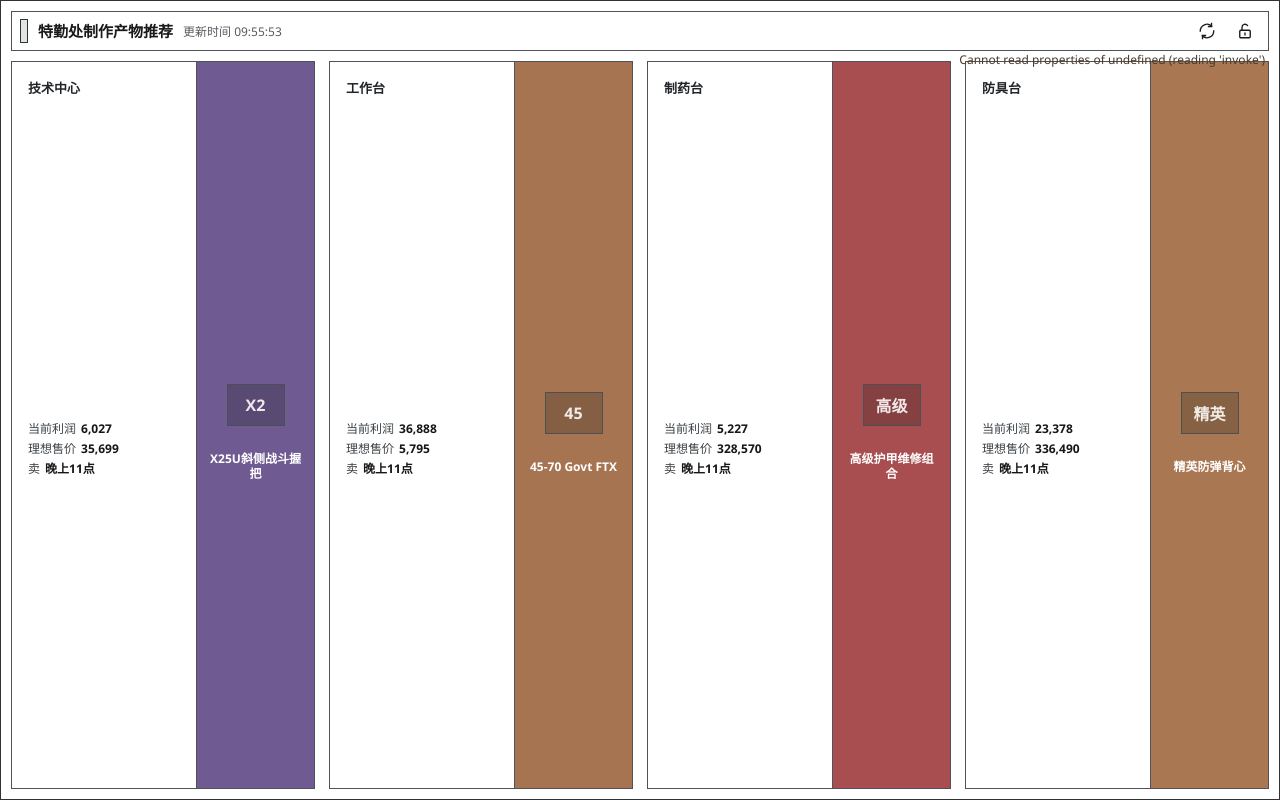
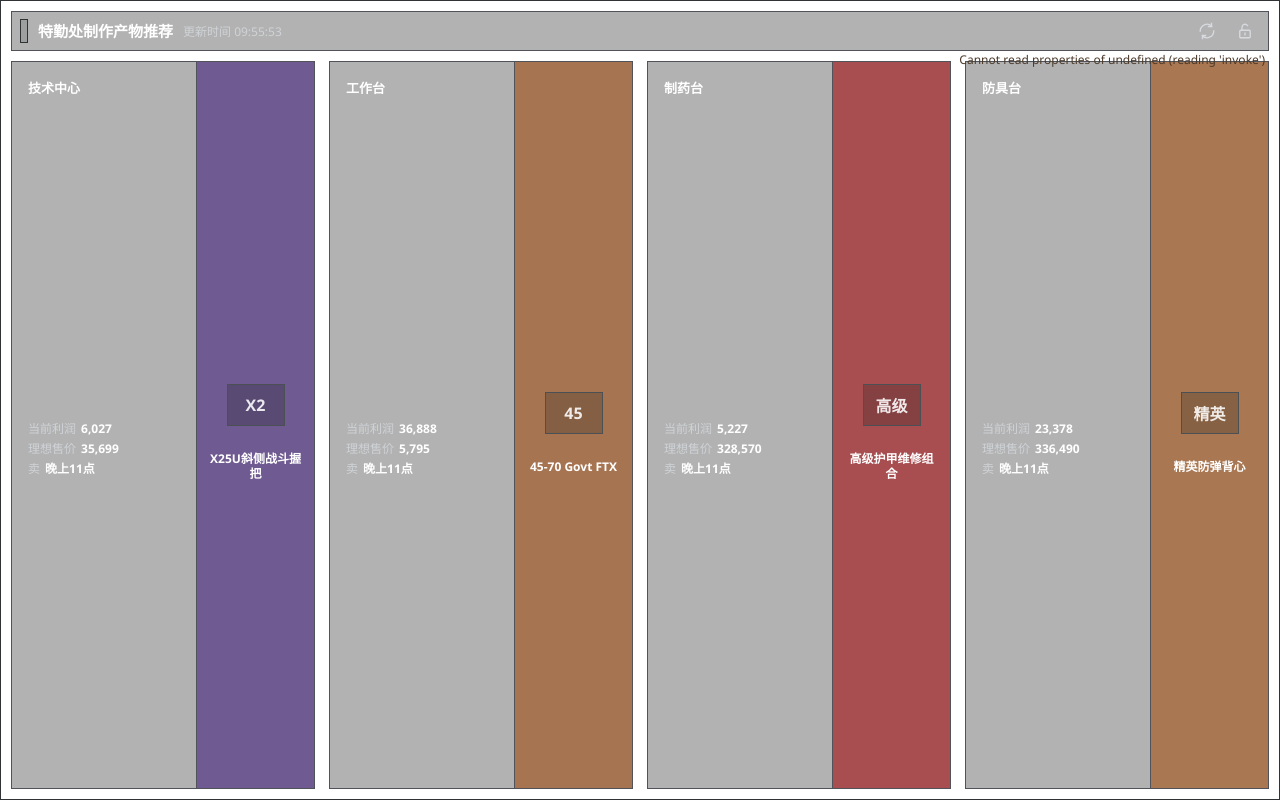
Before and after one commit to coofly/df_desktop_assistant, a SvelteKit app: page / in a window 1280 px wide. Built offline with nearby package versions, Linux system fonts and the light colour scheme.

Commit message:
style(ui): 调整助手面板配色为深色

```diff
--- a/src/routes/+page.svelte
+++ b/src/routes/+page.svelte
@@ -453,7 +453,7 @@
     padding: 4px 8px;
     cursor: grab;
     user-select: none;
-    background: rgb(255 255 255 / 42%);
+    background: rgb(0 0 0 / 30%);
   }
 
   .top-bar.locked {
@@ -477,6 +477,7 @@
 
   h1 {
     margin: 0;
+    color: #ffffff;
     font-size: 15px;
     font-weight: 700;
     line-height: 1.2;
@@ -486,7 +487,7 @@
   .updated-time {
     position: relative;
     top: 1px;
-    color: #565b60;
+    color: #cfd3d7;
     font-size: 12px;
     line-height: 1.2;
     white-space: nowrap;
@@ -507,7 +508,7 @@
     border: 0;
     border-radius: 0;
     padding: 0;
-    color: #191c1f;
+    color: #d7dbe0;
     background: transparent;
     box-shadow: none;
     cursor: pointer;
@@ -525,13 +526,8 @@
   }
 
   .icon-button:hover {
-    color: #000000;
-    background: rgb(23 25 26 / 8%);
-  }
-
-  .icon-button.locked {
     color: #ffffff;
-    background: #25282b;
+    background: rgb(255 255 255 / 12%);
   }
 
   .icon-button:disabled {
@@ -562,7 +558,7 @@
     overflow: hidden;
     border: 1px solid #50545a;
     border-radius: 0;
-    background: rgb(255 255 255 / 50%);
+    background: rgb(0 0 0 / 30%);
     box-shadow: none;
   }
 
@@ -581,7 +577,7 @@
   .station {
     font-size: 13px;
     font-weight: 700;
-    color: #222528;
+    color: #ffffff;
   }
 
   dl {
@@ -602,11 +598,11 @@
   }
 
   dt {
-    color: #3b4045;
+    color: #cfd3d7;
   }
 
   dd {
-    color: #151719;
+    color: #ffffff;
     font-weight: 800;
   }
 
```
